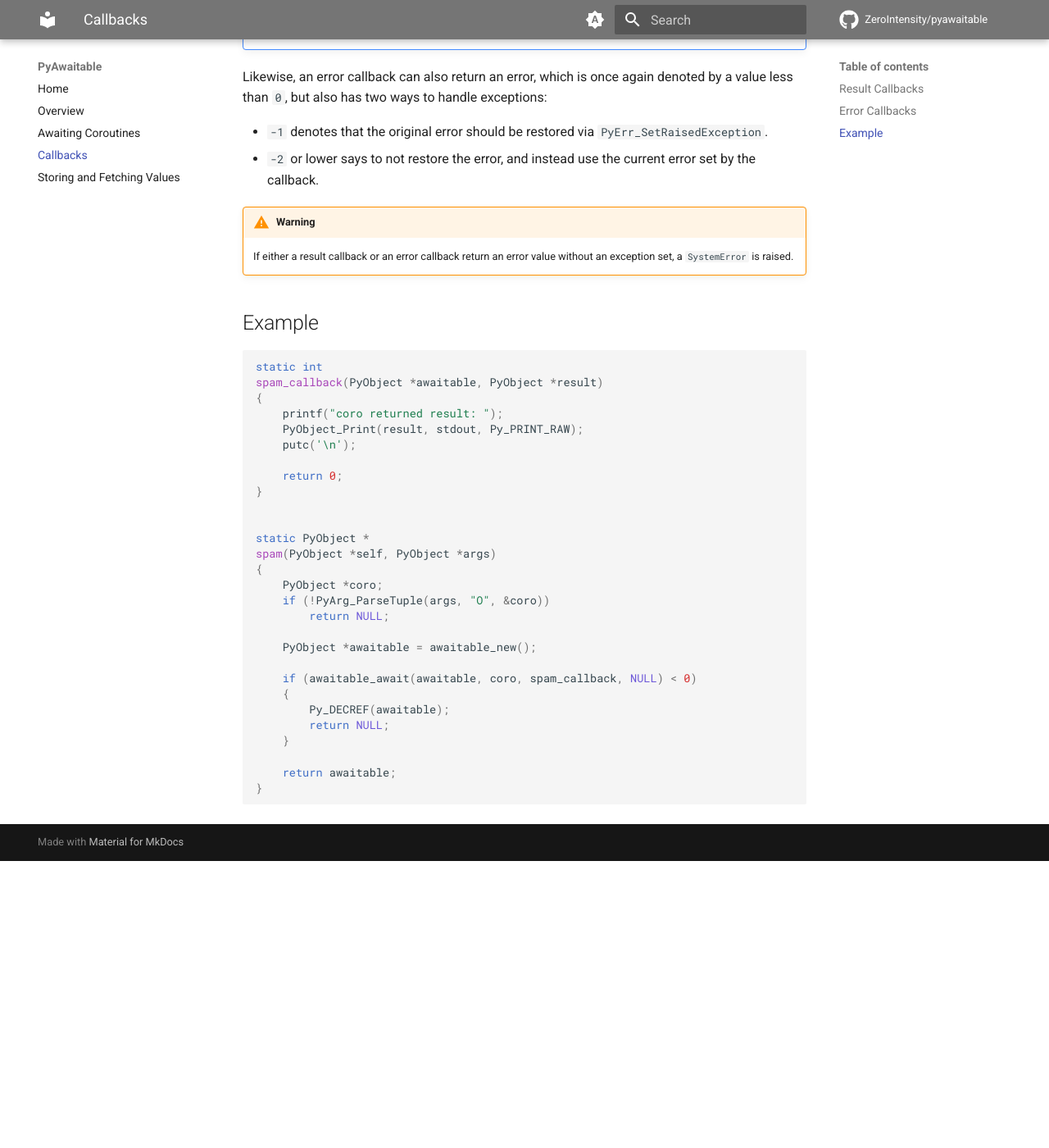
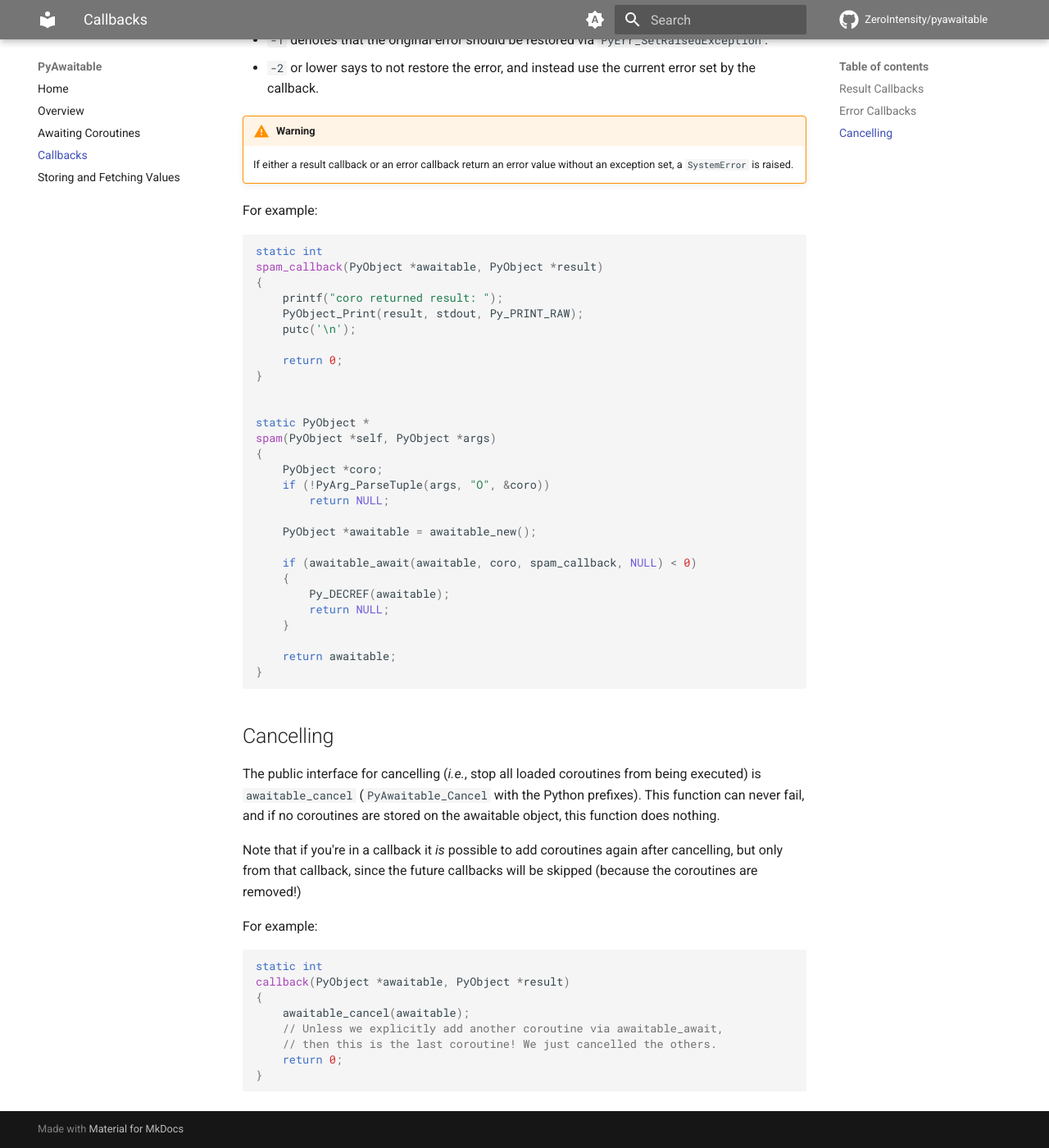
Before and after one commit to ZeroIntensity/pyawaitable, an MkDocs documentation site: the page built from docs/callbacks.md, in a window 1280 px wide and 1400 px high, scrolled down 1110 px. Shown: the whole window at 82% size. Built offline with MkDocs 1.6.1 and Material for MkDocs 9.7.7, drawn with Linux system fonts in a browser that asks for light colours; comment, search, counter and statistics services are not loaded; before the commit the page ends 2160 px from its top, so only the background shows below that; some of the changed text lies outside the part shown.

Commit message:
Update callbacks.md

````diff
--- a/docs/callbacks.md
+++ b/docs/callbacks.md
@@ -27,14 +27,7 @@ In an ``awaitcallback_err``, there are once again two arguments, both of which a
 
 !!! note
 
-    ``PyErr_GetRaisedException`` was added in 3.12, meaning you cannot use it on previous versions. PyAwaitable gets around this with an *internal* backport. However, use of this backport is not garunteed in API stability. You may write a declaration for it at your own risk:
-
-    ```c
-    // Backport PyErr_GetRaisedException
-    #if PY_VERSION_HEX < 0x030c0000
-    PyObject *PyErr_GetRaisedException(void);
-    #endif
-    ```
+    ``PyErr_GetRaisedException`` was added in 3.12, meaning you cannot use it on previous versions. PyAwaitable gets around this with an *internal* backport.
 
 Likewise, an error callback can also return an error, which is once again denoted by a value less than ``0``, but also has two ways to handle exceptions:
 
@@ -45,7 +38,7 @@ Likewise, an error callback can also return an error, which is once again denote
 
     If either a result callback or an error callback return an error value without an exception set, a ``SystemError`` is raised.
 
-## Example
+For example:
 
 ```c
 static int
@@ -77,3 +70,22 @@ spam(PyObject *self, PyObject *args)
     return awaitable;
 }
 ```
+
+## Cancelling
+
+The public interface for cancelling (*i.e.*, stop all loaded coroutines from being executed) is `awaitable_cancel` (`PyAwaitable_Cancel` with the Python prefixes). This function can never fail, and if no coroutines are stored on the awaitable object, this function does nothing.
+
+Note that if you're in a callback it *is* possible to add coroutines again after cancelling, but only from that callback, since the future callbacks will be skipped (because the coroutines are removed!)
+
+For example:
+
+```c
+static int
+callback(PyObject *awaitable, PyObject *result)
+{
+    awaitable_cancel(awaitable);
+    // Unless we explicitly add another coroutine via awaitable_await,
+    // then this is the last coroutine! We just cancelled the others.
+    return 0;
+}
+```
````
